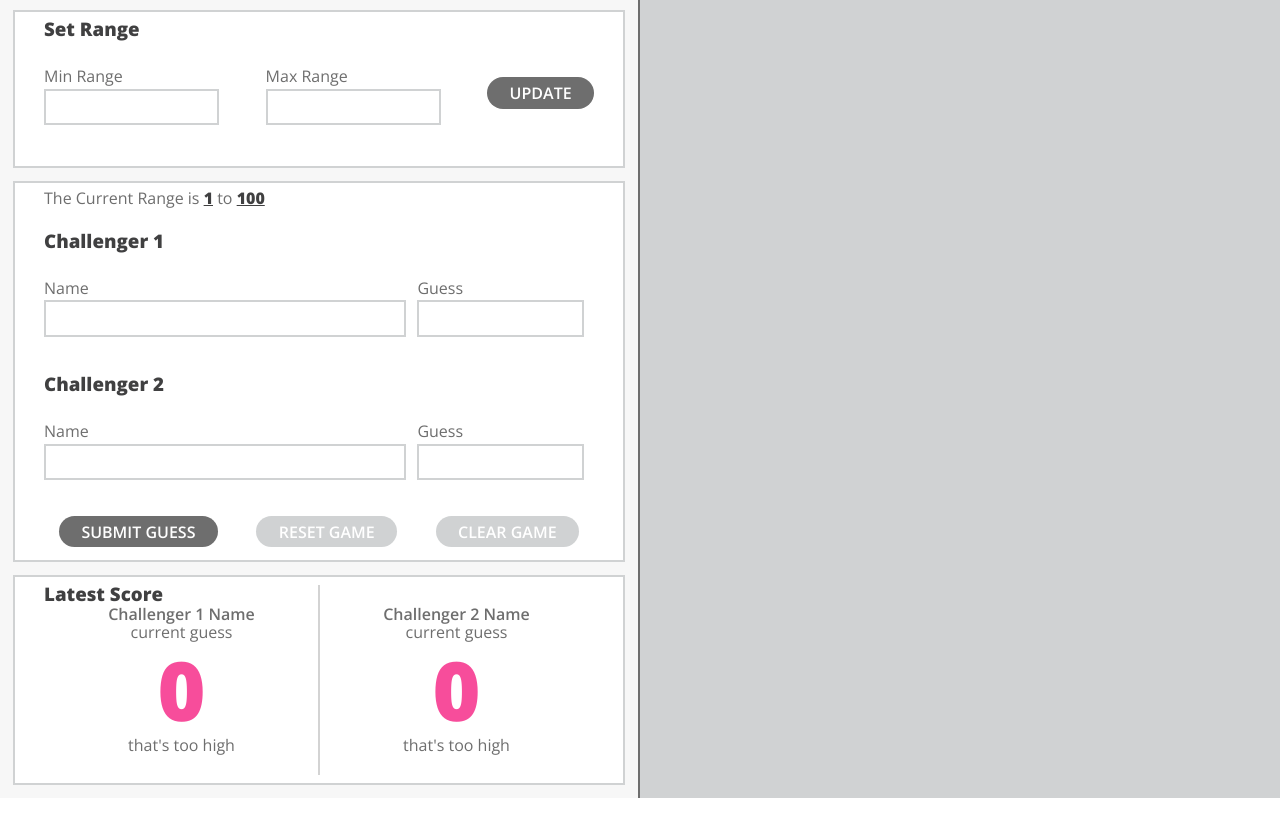
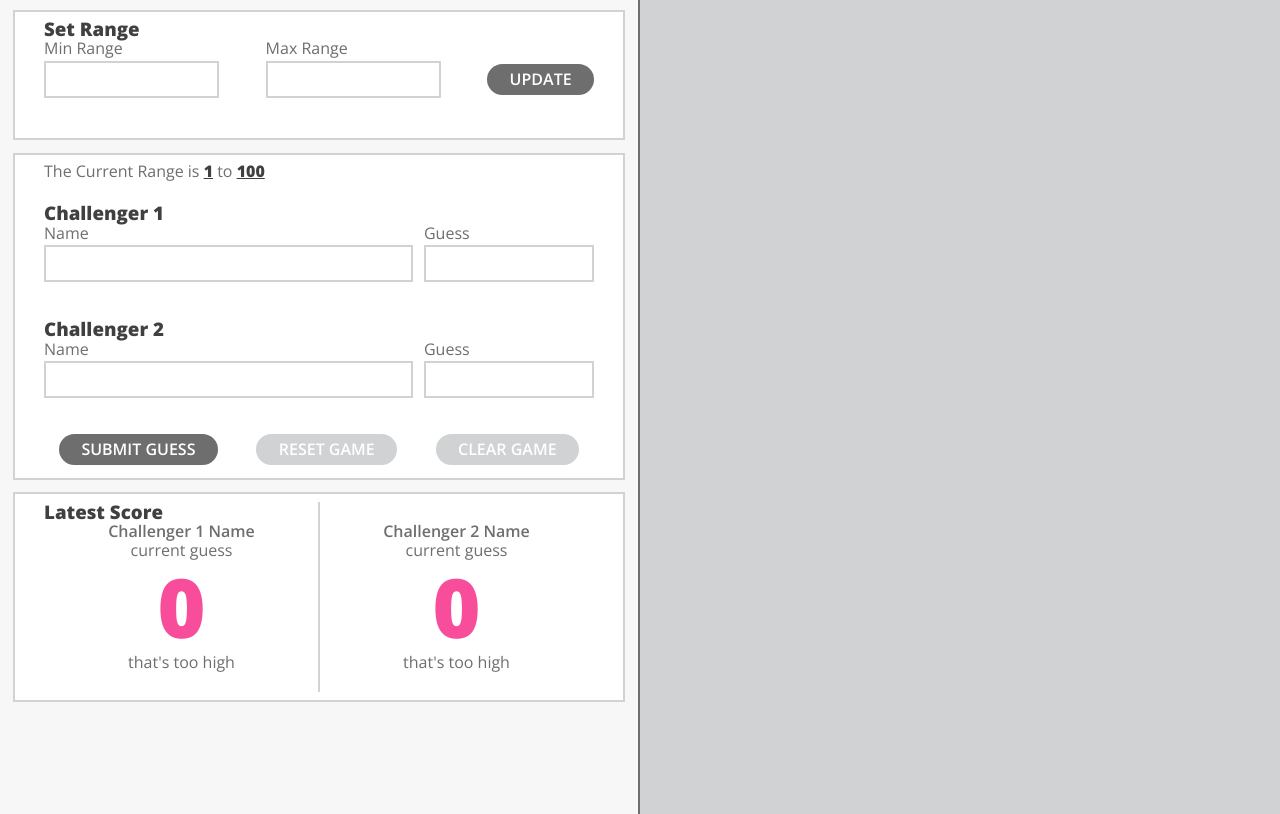
Before and after one commit to KevinKra/NumberGuesser, a plain HTML site: page index.html in a window 1280 px wide. Shown: the part 132-946 px from the top of the page. Drawn offline with nearby package versions, Linux system fonts and the light colour scheme.

Commit message:
Correct styling scroll feature

```diff
--- a/styles2.css
+++ b/styles2.css
@@ -40,6 +40,7 @@ input[type=number]::-webkit-outer-spin-button {
 /*====== GLOBAL LAYOUT ======*/
 .flex-document {
 	display: flex;
+	height: 817px;
 }
 
 .header-section {
@@ -55,6 +56,7 @@ input[type=number]::-webkit-outer-spin-button {
 .output-section {
 	width: 50%;
 	background-color: #D0D2D3;
+	overflow-y: scroll;
 }
 
 .input-section, .output-section {
@@ -252,11 +254,6 @@ input[type=number]::-webkit-outer-spin-button {
 
 
 /*====== RANGE LAYOUT ======*/
-.input-container .sm-input {
-	margin-top: 5%;
-	margin-right: .6rem;
-}
-
 .range-box > .content-container:first-child p {
 	margin: 0 0 1rem 0;
 	padding: 0;
@@ -354,8 +351,13 @@ input[type=number]::-webkit-outer-spin-button {
 }
 
 @media screen and (max-width: 1230px) {
+	.flex-document {
+		height: auto;
+	}
+
 	.output-section {
 		margin: 0 auto;
+		overflow-y: auto;
 	}
 
 	.challenger-btns {
@@ -410,8 +412,6 @@ input[type=number]::-webkit-outer-spin-button {
 		display: flex;
 		flex-direction: column;
 	}
-
-
 }
 
 @media screen and (max-width: 650px) {
```
